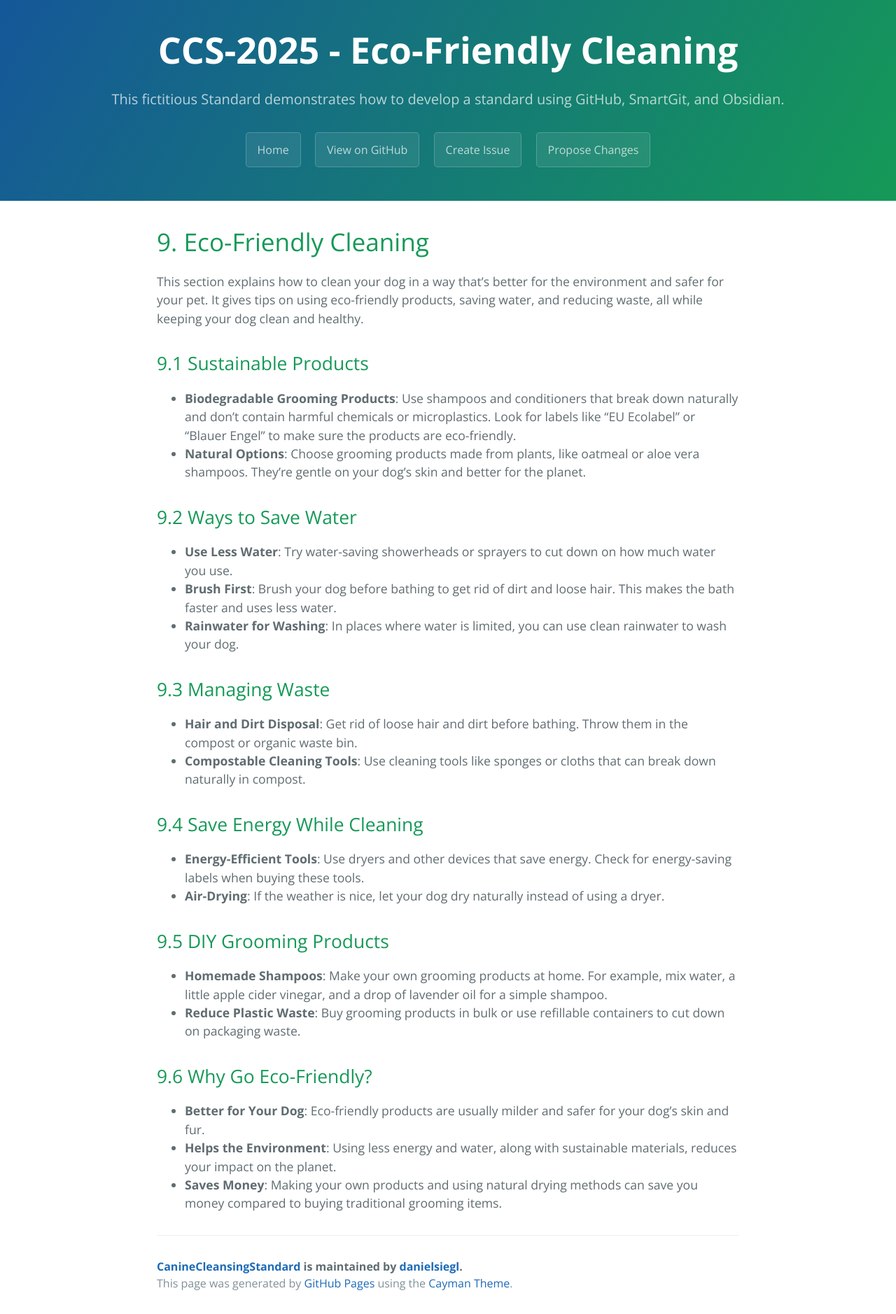
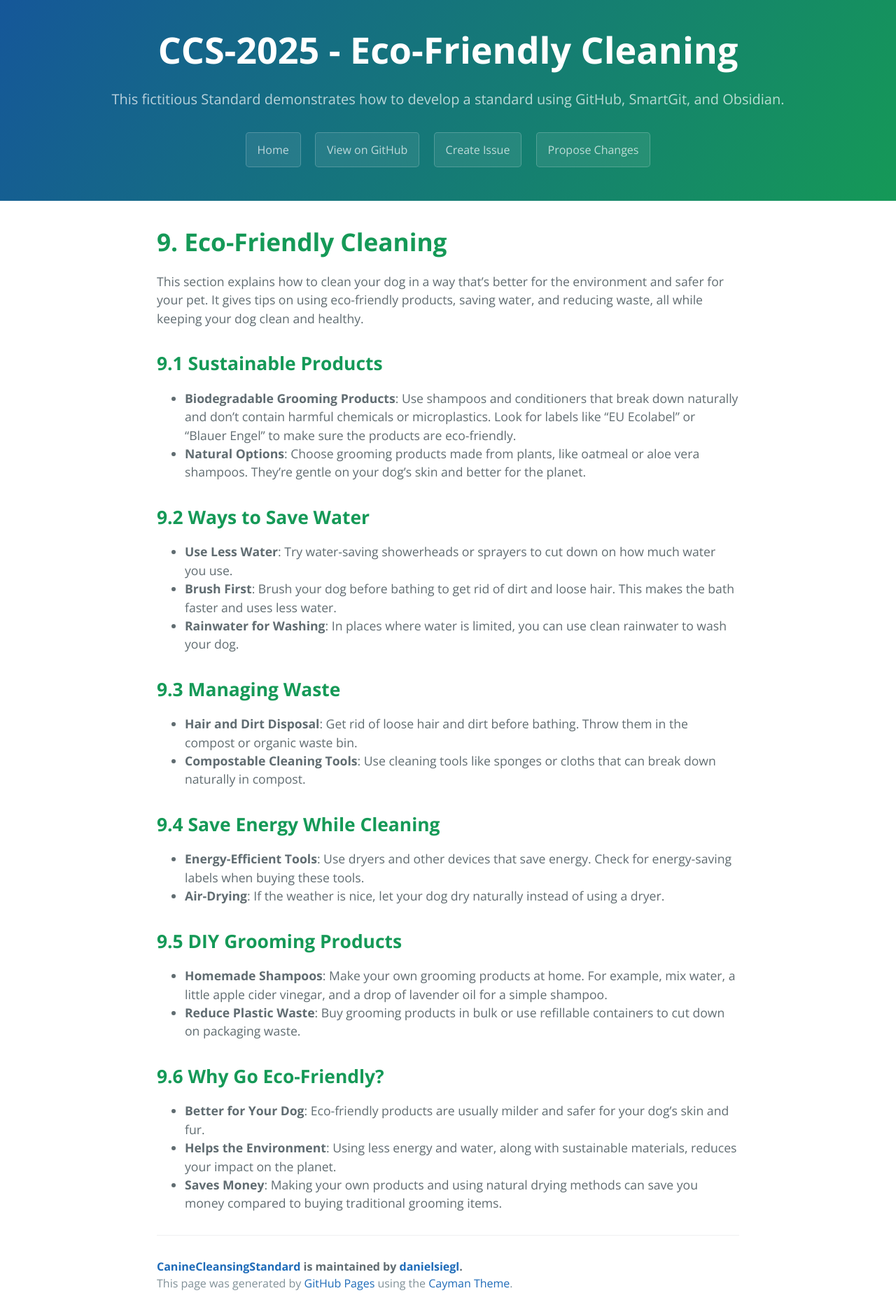
Before and after one commit to danielsiegl/CanineCleansingStandard, a Jekyll site: the page built from 09_Eco-Friendly_Cleaning.md, in a window 1280 px wide. Shown: the whole page at 70% size. Built offline with Jekyll 4.4.1, drawn with Linux system fonts in a browser that asks for light colours; our own code applies the rules of GitHub Pages for plain Markdown files.

```diff
--- a/09_Eco-Friendly_Cleaning.md
+++ b/09_Eco-Friendly_Cleaning.md
@@ -1,32 +1,32 @@
 ---
 title: CCS-2025 - Eco-Friendly Cleaning
 ---
-# 9. Eco-Friendly Cleaning
+# **9. Eco-Friendly Cleaning**
 
 This section explains how to clean your dog in a way that’s better for the environment and safer for your pet. It gives tips on using eco-friendly products, saving water, and reducing waste, all while keeping your dog clean and healthy.
 
-## 9.1 Sustainable Products
+## **9.1 Sustainable Products**
 - **Biodegradable Grooming Products**: Use shampoos and conditioners that break down naturally and don’t contain harmful chemicals or microplastics. Look for labels like "EU Ecolabel" or "Blauer Engel" to make sure the products are eco-friendly.
 - **Natural Options**: Choose grooming products made from plants, like oatmeal or aloe vera shampoos. They’re gentle on your dog’s skin and better for the planet.
 
-## 9.2 Ways to Save Water
+## **9.2 Ways to Save Water**
 - **Use Less Water**: Try water-saving showerheads or sprayers to cut down on how much water you use.
 - **Brush First**: Brush your dog before bathing to get rid of dirt and loose hair. This makes the bath faster and uses less water.
 - **Rainwater for Washing**: In places where water is limited, you can use clean rainwater to wash your dog.
 
-## 9.3 Managing Waste
+## **9.3 Managing Waste**
 - **Hair and Dirt Disposal**: Get rid of loose hair and dirt before bathing. Throw them in the compost or organic waste bin.
 - **Compostable Cleaning Tools**: Use cleaning tools like sponges or cloths that can break down naturally in compost.
 
-## 9.4 Save Energy While Cleaning
+## **9.4 Save Energy While Cleaning**
 - **Energy-Efficient Tools**: Use dryers and other devices that save energy. Check for energy-saving labels when buying these tools.
 - **Air-Drying**: If the weather is nice, let your dog dry naturally instead of using a dryer.
 
-## 9.5 DIY Grooming Products
+## **9.5 DIY Grooming Products**
 - **Homemade Shampoos**: Make your own grooming products at home. For example, mix water, a little apple cider vinegar, and a drop of lavender oil for a simple shampoo.
 - **Reduce Plastic Waste**: Buy grooming products in bulk or use refillable containers to cut down on packaging waste.
 
-## 9.6 Why Go Eco-Friendly?
+## **9.6 Why Go Eco-Friendly?**
 - **Better for Your Dog**: Eco-friendly products are usually milder and safer for your dog’s skin and fur.
 - **Helps the Environment**: Using less energy and water, along with sustainable materials, reduces your impact on the planet.
 - **Saves Money**: Making your own products and using natural drying methods can save you money compared to buying traditional grooming items.
```
Also changed, not shown: 10_Endorsement.md (+2 -2 lines).
